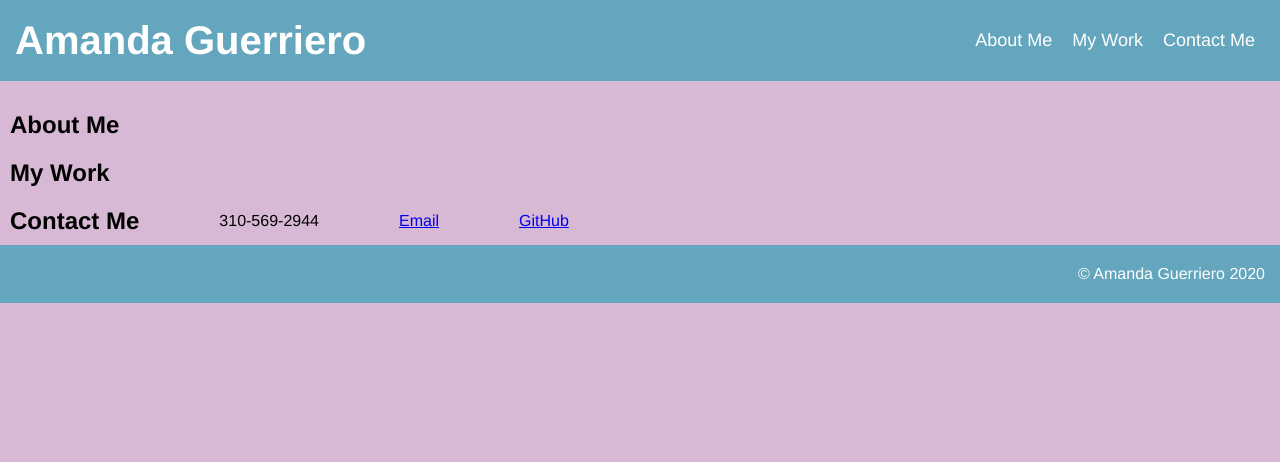
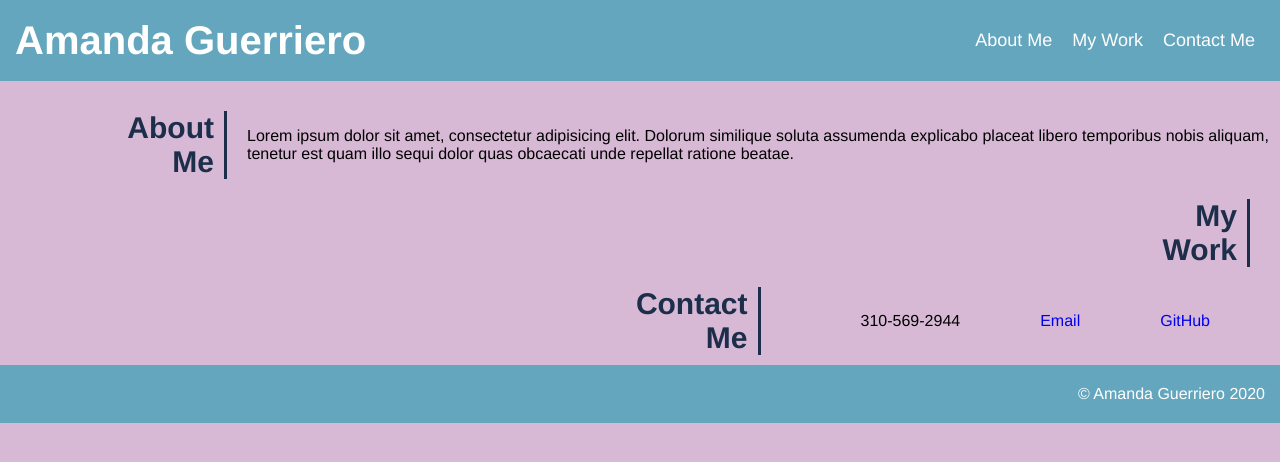
Before and after one commit to AmandaGuerriero/portfolio, a plain HTML site: page index.html in a window 1280 px wide. Drawn offline with Linux system fonts and the light colour scheme.

Commit message:
Setting up flexboxes and section headers

```diff
--- a/assets/css/style.css
+++ b/assets/css/style.css
@@ -5,7 +5,8 @@
     --blue-purple: #ADA7C9;
     --pink-purple: #D7B9D5;
     --pink: #F4CAE0;
-    --white: #ffffff;
+    --primaery-text-color: #ffffff;
+    --section-header: #1c2e4a;
 }
 
 * {
@@ -18,9 +19,6 @@ body {
     font-family: Helvetica, Arial, sans-serif;
 }
 
-section {
-    padding: 10px;
-}
 /* Global Styles End */
 
 /* Header Styles Start */
@@ -43,7 +41,7 @@ header h1 {
 
 header a {
     text-decoration: none;
-    color: var(--white);
+    color: var(--primaery-text-color);
 }
 
 header nav {
@@ -71,6 +69,46 @@ header nav ul li:hover {
 
 /* Header Styles End */
 
+/* Global Section Styles Start */
+
+section {
+    padding: 10px;
+}
+
+section h2 {
+    color: var(--section-header);
+    font-size: 30px;
+    text-align: right;
+}
+
+/* About Me Styles Start */
+
+.flex-row {
+    width: 100%;
+    display: flex;
+    flex-wrap: wrap;
+    align-items: center;
+}
+
+.flex-row h2 {
+    flex: 15%;
+    border-right: solid;
+    padding-right: 10px;
+    margin-right: 20px;
+    justify-content: flex-start;
+}
+
+.flex-row p {
+    flex: 80%;
+}
+
+
+/* About Me Styles End */
+
+/* My Work Styles Start */
+
+/* My Work Styles End */
+
 /* Contact Me Styles Start */
 
 .contact {
@@ -91,6 +129,10 @@ header nav ul li:hover {
     padding: 0px 40px;
 }
 
+.contact a {
+    text-decoration: none;
+}
+
 
 /* Contact Me Styles End */
 
@@ -102,7 +144,7 @@ footer {
     background-size: cover;
     padding: 20px 15px;
     text-align: right;
-    color: var(--white);
+    color: var(--primaery-text-color);
     display: block;
     font-weight: lighter;
     text-align: right;
--- a/index.html
+++ b/index.html
@@ -35,17 +35,23 @@
 
         <!-- About Me Section -->
         <section id="about-me" class="about">
-            <h2>About Me</h2>
+            <div class="flex-row">
+                <h2>About </br>  Me</h2>
+                <p>Lorem ipsum dolor sit amet, consectetur adipisicing elit. Dolorum similique soluta assumenda explicabo placeat libero temporibus nobis aliquam, tenetur est quam illo sequi dolor quas obcaecati unde repellat ratione beatae.</p>
+            </div>
         </section>
 
         <!-- My Work Section -->
         <section id="my-work" class="work">
-            <h2>My Work</h2>
+            <div class="flex-row">
+            <h2>My </br> Work</h2>
+            </div>
         </section>
 
         <!-- Contact Section -->
         <section id="contact-me" class="contact">
-            <h2>Contact Me</h2>
+            <div class="flex-row">
+                <h2>Contact </br> Me</h2>
                 <div class="contact-info">
                     <ul>
                         <li>
@@ -58,9 +64,8 @@
                             <a href="#">GitHub</a>
                         </li>
                     </ul>
-
                 </div>
-
+            </div>
         </section>
 
         <!-- Footer -->
```
Lines whose indentation alone changed are shown as unchanged.
